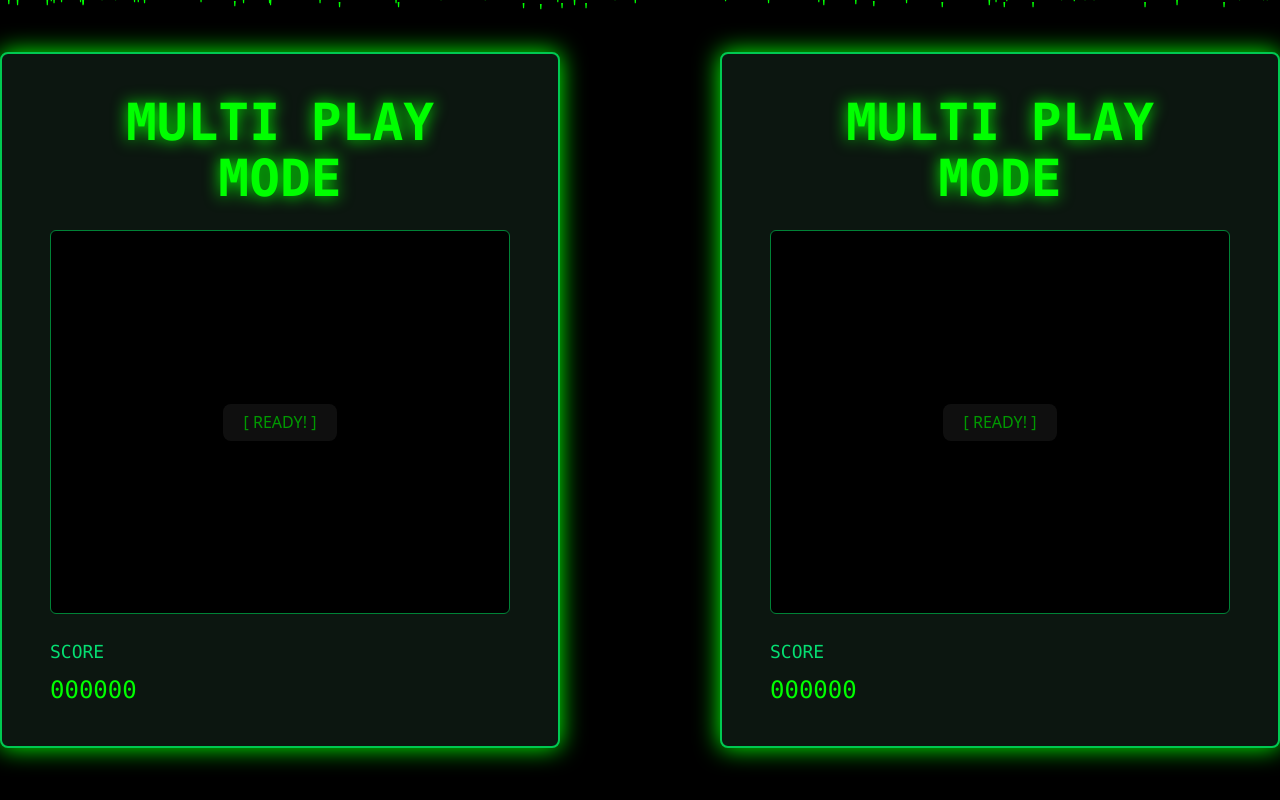
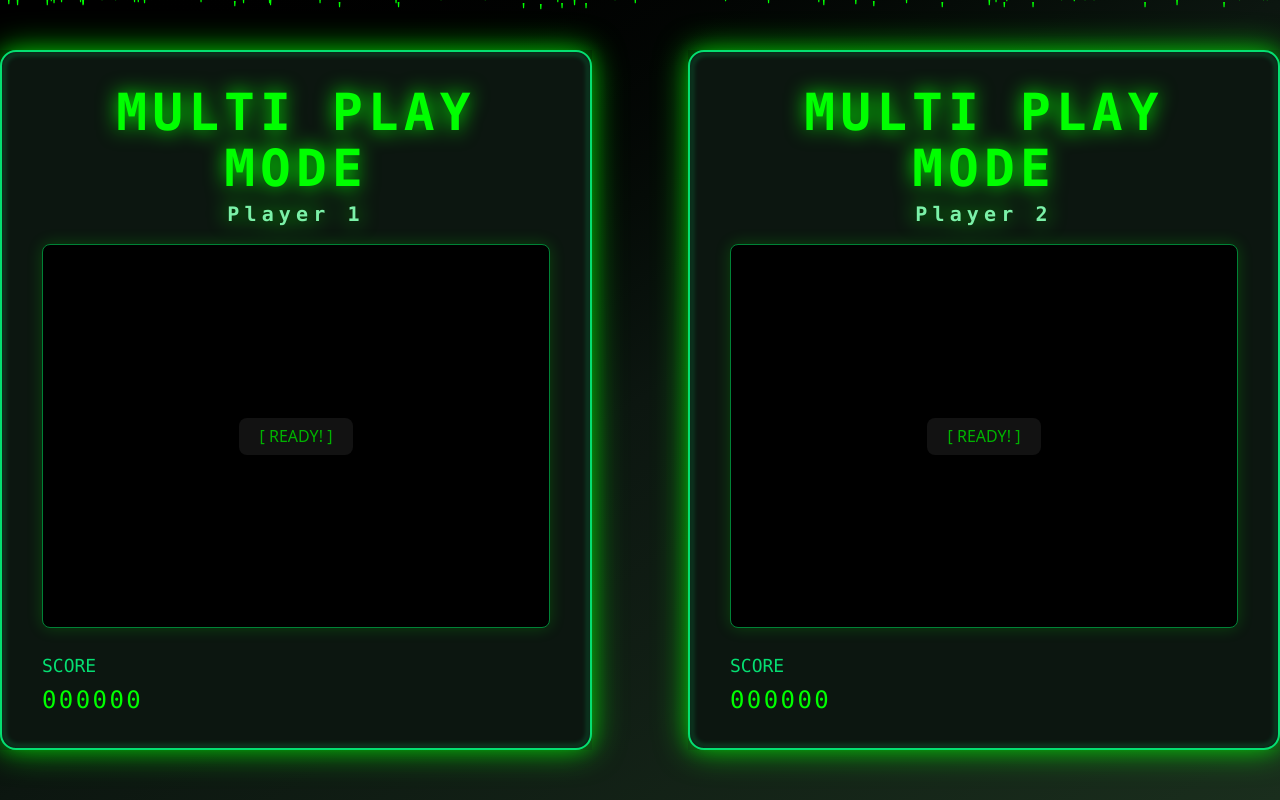
Before and after one commit to ramong26/TAT, a React (Vite) app in the folder frontend/: page /#/multiplay in a window 1280 px wide. Built offline with nearby package versions, Linux system fonts and the light colour scheme.

Commit message:
feat: PlayerPanel - 멀티플레이어 반영 - 플레이어가 여러명일 경우 반영

```diff
--- /dev/null
+++ b/frontend/src/feature/MultiPlay/PlayerPanel/PlayerPanel.tsx
@@ -0,0 +1,47 @@
+import type { PlayerPanelProps } from "./types";
+
+export default function PlayerPanel({
+  title,
+  ready,
+  score,
+  name,
+  onReadyChange,
+}: PlayerPanelProps) {
+  return (
+    <div
+      className={`relative bg-[#0c1610] border-2 border-green-400 rounded-2xl shadow-[0_0_32px_#00ff00bb] px-10 py-8 flex flex-col items-center transition-all duration-300`}
+    >
+      <div className="absolute inset-0 rounded-2xl border-4 border-green-400 opacity-20 pointer-events-none blur-[2px] z-0" />
+      <h1 className="relative z-10 text-3xl md:text-4xl font-bold font-mono text-[#00ff00] drop-shadow-[0_0_10px_#00ff00] mb-4 text-center tracking-widest">
+        {title}
+        <span className="block text-lg md:text-xl text-green-300 mt-1">
+          {name}
+        </span>
+      </h1>
+      <div className="relative w-full h-80 md:h-96 bg-black border border-green-700 rounded-lg flex items-center justify-center mb-6 shadow-[0_0_16px_#00ff0033]">
+        {!ready ? (
+          <button
+            className="text-[#00ff00] font-extrabold text-5xl md:text-6xl opacity-70 hover:opacity-100 transition-opacity duration-300 border-2 border-green-500 rounded-lg px-8 py-4 hover:shadow-[0_0_16px_#00ff00] bg-black/40"
+            onClick={() => onReadyChange(true)}
+          >
+            [ READY! ]
+          </button>
+        ) : (
+          <span className="text-[#00ff00] font-mono text-2xl animate-pulse">
+            waiting...
+          </span>
+        )}
+      </div>
+      <div className="flex gap-8 w-full justify-between">
+        <div className="flex flex-col items-start">
+          <span className="text-green-400 font-mono text-base md:text-lg mb-1">
+            SCORE
+          </span>
+          <span className="text-[#00ff00] font-mono text-xl md:text-2xl tracking-widest">
+            {score.toString().padStart(6, "0")}
+          </span>
+        </div>
+      </div>
+    </div>
+  );
+}
--- /dev/null
+++ b/frontend/src/feature/MultiPlay/PlayerPanel/index.ts
@@ -0,0 +1,2 @@
+export { default } from "./PlayerPanel";
+export * from "./types";
--- /dev/null
+++ b/frontend/src/feature/MultiPlay/PlayerPanel/types.ts
@@ -0,0 +1,7 @@
+export interface PlayerPanelProps {
+  title: string;
+  ready: boolean;
+  score: number;
+  name: string;
+  onReadyChange: (ready: boolean) => void;
+}
--- a/frontend/src/pages/MultiPlay/MultiPlay.tsx
+++ b/frontend/src/pages/MultiPlay/MultiPlay.tsx
@@ -1,5 +1,6 @@
 import { useRef, useState } from "react";
 import useMatrixRain from "@/shared/hooks/useMatrixRain";
+import PlayerPanel from "@/feature/MultiPlay/PlayerPanel";
 
 export default function MultiPlay() {
   // Matrix rain effect
@@ -7,70 +8,42 @@ export default function MultiPlay() {
   useMatrixRain({ canvasRef, speed: 0.05 });
 
   // Game Play
-  const [firstPlayer, setFirstPlayer] = useState(false);
-  const [secondPlayer, setSecondPlayer] = useState(false);
+  const [players, setPlayers] = useState([
+    { ready: false, score: 0, name: "Player 1" },
+    { ready: false, score: 0, name: "Player 2" },
+  ]);
+
+  const setPlayerReady = (index: number, ready: boolean) => {
+    const updatedPlayers = [...players];
+    updatedPlayers[index].ready = ready;
+    setPlayers(updatedPlayers);
+  };
 
   return (
-    <div className="flex items-center justify-center min-h-screen bg-black">
+    <div className="relative min-h-screen bg-gradient-to-br from-black via-[#0c1610] to-[#1a2e1d] flex items-center justify-center overflow-hidden">
       <canvas
         ref={canvasRef}
         className="fixed top-0 left-0 w-full h-full pointer-events-none z-0"
       />
-      <main className="flex flex-col md:flex-row gap-40 z-10">
-        <div className="bg-[#0c1610] z-10 border-2 border-green-500 rounded-lg shadow-[0_0_24px_#00ff00] px-12 py-10 flex flex-col items-center">
-          <h1 className="text-4xl md:text-5xl font-bold font-mono text-[#00ff00] drop-shadow-[0_0_8px_#00ff00] mb-6 text-center">
-            MULTI PLAY MODE
-          </h1>
-          <div className="w-full h-96 bg-black border border-green-700 rounded-md flex items-center justify-center mb-6">
-            {!firstPlayer ? (
-              <button
-                className="text-[#00ff00] font-extrabold text-6xl opacity-60 hover:opacity-100 transition-opacity duration-300 border-2 border-green-500 rounded-md px-6 py-3 hover:shadow-[0_0_12px_#00ff00]"
-                onClick={() => setFirstPlayer(true)}
-              >
-                [ READY! ]
-              </button>
-            ) : (
-              <span className="text-[#00ff00] font-mono text-2xl">
-                waiting...
-              </span>
-            )}
+      <main className="flex flex-col md:flex-row gap-12 md:gap-24 z-10">
+        {players.map(({ ready, score, name }, index) => (
+          <div
+            key={index}
+            className={`transition-transform duration-300 ${
+              ready
+                ? "scale-105 shadow-[0_0_32px_#00ff00cc]"
+                : "scale-100 shadow-[0_0_16px_#00ff0033]"
+            }`}
+          >
+            <PlayerPanel
+              title="MULTI PLAY MODE"
+              ready={ready}
+              score={score}
+              name={name}
+              onReadyChange={(newReady) => setPlayerReady(index, newReady)}
+            />
           </div>
-          <div className="flex gap-8 w-full justify-between">
-            <div className="flex flex-col items-start">
-              <span className="text-green-400 font-mono text-lg mb-2">
-                SCORE
-              </span>
-              <span className="text-[#00ff00] font-mono text-2xl">000000</span>
-            </div>
-          </div>
-        </div>
-        <div className="bg-[#0c1610] z-10 border-2 border-green-500 rounded-lg shadow-[0_0_24px_#00ff00] px-12 py-10 flex flex-col items-center">
-          <h1 className="text-4xl md:text-5xl font-bold font-mono text-[#00ff00] drop-shadow-[0_0_8px_#00ff00] mb-6 text-center">
-            MULTI PLAY MODE
-          </h1>
-          <div className="w-full h-96 bg-black border border-green-700 rounded-md flex items-center justify-center mb-6">
-            {!secondPlayer ? (
-              <button
-                className="text-[#00ff00] font-extrabold text-6xl opacity-60 hover:opacity-100 transition-opacity duration-300 border-2 border-green-500 rounded-md px-6 py-3 hover:shadow-[0_0_12px_#00ff00]"
-                onClick={() => setSecondPlayer(true)}
-              >
-                [ READY! ]
-              </button>
-            ) : (
-              <span className="text-[#00ff00] font-mono text-2xl">
-                waiting...
-              </span>
-            )}
-          </div>
-          <div className="flex gap-8 w-full justify-between">
-            <div className="flex flex-col items-start">
-              <span className="text-green-400 font-mono text-lg mb-2">
-                SCORE
-              </span>
-              <span className="text-[#00ff00] font-mono text-2xl">000000</span>
-            </div>
-          </div>
-        </div>
+        ))}
       </main>
     </div>
   );
```
